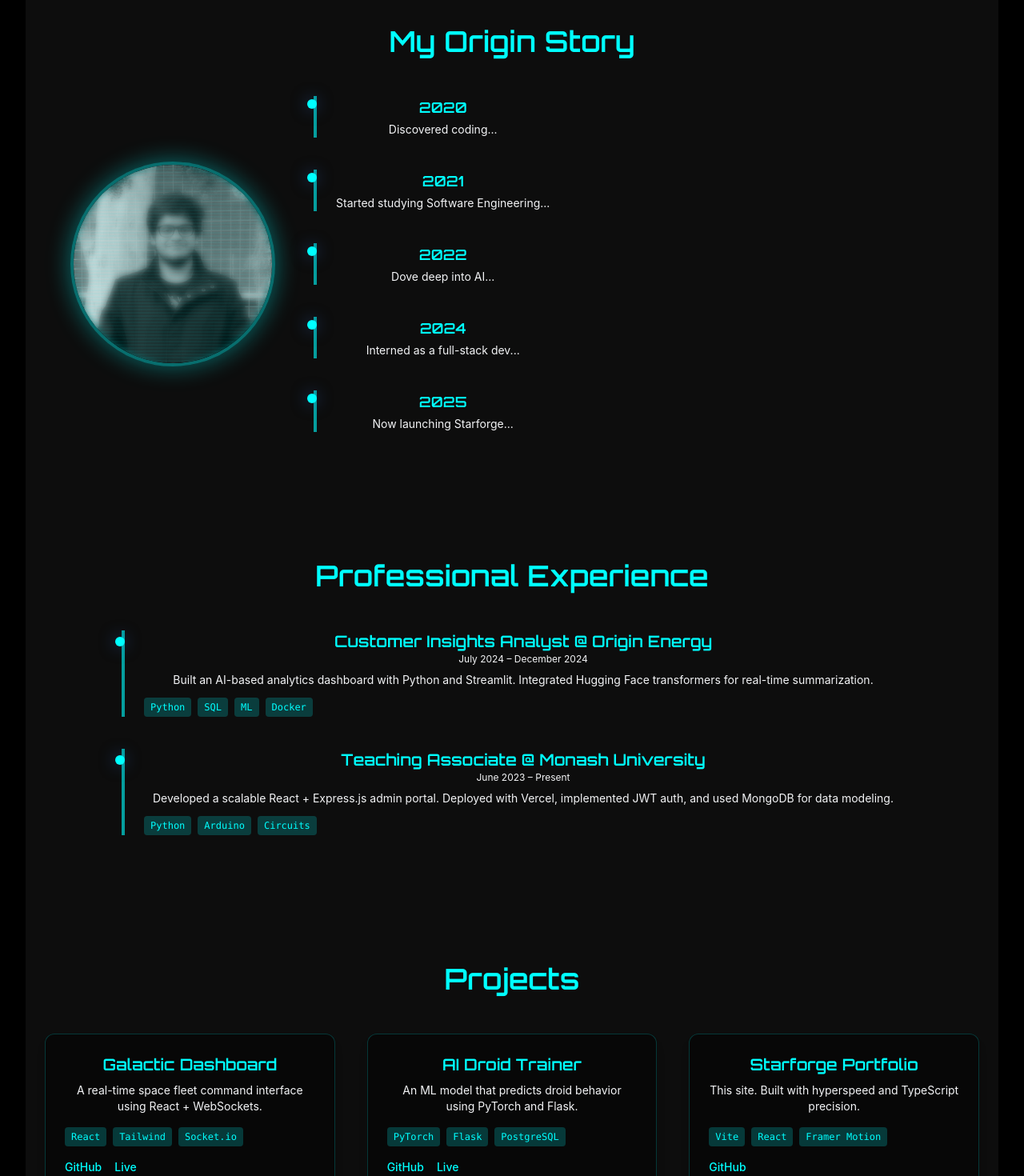
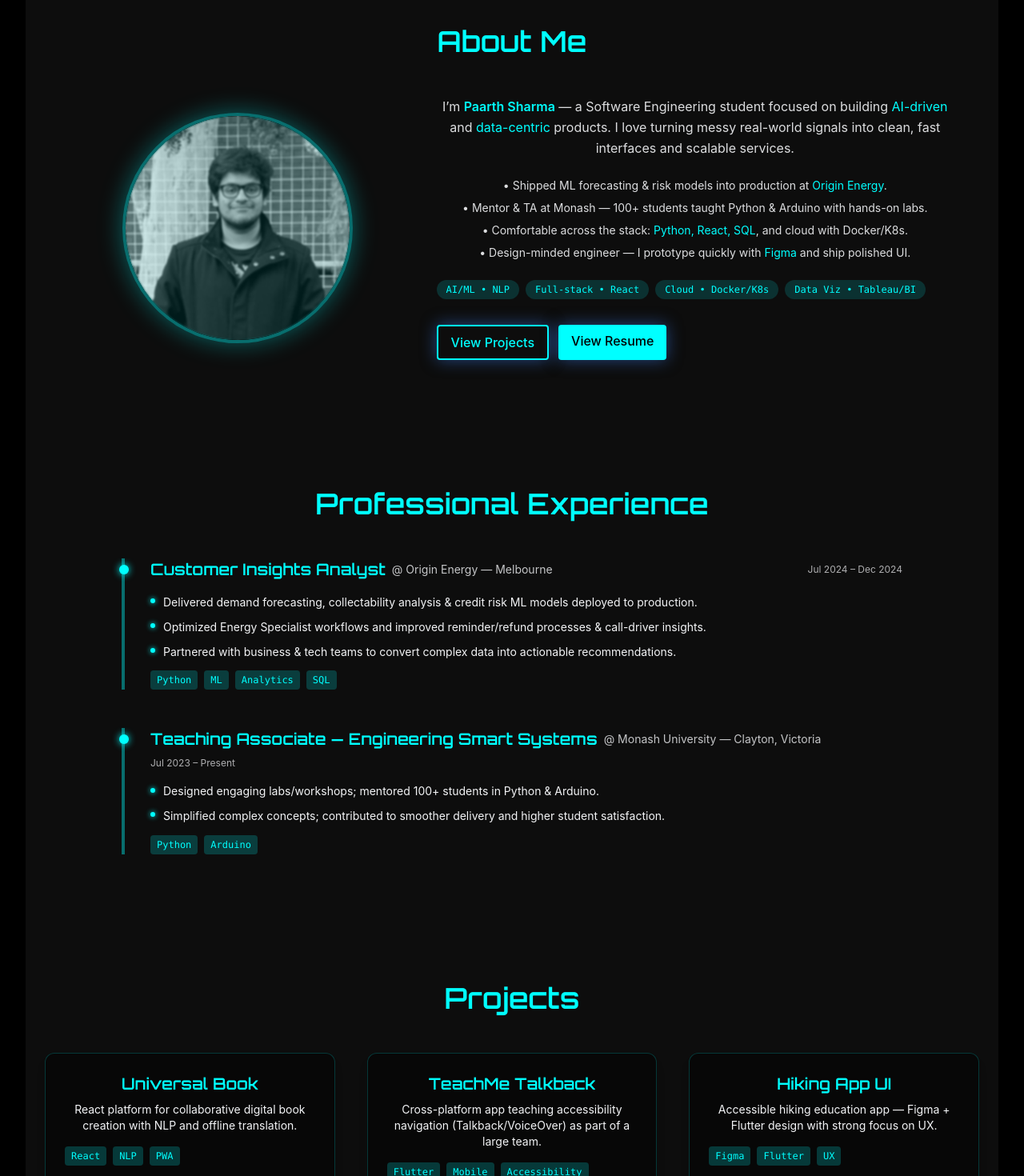
Before and after one commit to PaarthSh4rma/portfolio-website, a React (Vite) app: page / in a window 1280 px wide. Shown: the part 880-2350 px from the top of the page at 80% size. Built offline with nearby package versions, Linux system fonts and the light colour scheme.

Commit message:
iteration one

```diff
--- a/src/sections/About.tsx
+++ b/src/sections/About.tsx
@@ -1,54 +1,88 @@
 // src/sections/About.tsx
 import { motion } from "framer-motion";
-import portrait from "../assets/paarth.jpeg"; // adjust if different file
-
-const timeline = [
-  { year: "2020", text: "Discovered coding..." },
-  { year: "2021", text: "Started studying Software Engineering..." },
-  { year: "2022", text: "Dove deep into AI..." },
-  { year: "2024", text: "Interned as a full-stack dev..." },
-  { year: "2025", text: "Now launching Starforge..." },
-];
+import portrait from "../assets/paarth.jpeg"; // change if different
 
 export default function About() {
   return (
     <section id="about" className="py-20 px-6 max-w-6xl mx-auto">
       <h2 className="text-4xl font-display text-saberTeal mb-12 text-center drop-shadow-glow">
-        My Origin Story
+        About Me
       </h2>
 
-      <div className="flex flex-col md:flex-row items-center gap-12">
-        {/* Hologram Portrait */}
+      <div className="grid grid-cols-1 md:grid-cols-5 gap-10 items-center">
+        {/* Hologram portrait (optional) */}
         <motion.div
-  className="relative w-64 h-64 rounded-full overflow-hidden border-4 border-saberTeal/40 shadow-[0_0_30px_rgba(0,255,255,0.4)] hologram"
-  whileHover={{ scale: 1.05, rotate: 1 }}
-  transition={{ type: 'spring', stiffness: 200 }}
+          whileHover={{ scale: 1.04, rotate: 0.5 }}
+          transition={{ type: "spring", stiffness: 220 }}
+          className="relative md:col-span-2 aspect-square w-60 md:w-72 mx-auto rounded-full overflow-hidden
+                     border-4 border-saberTeal/40 shadow-[0_0_30px_rgba(0,255,255,0.35)]"
         >
           <img
             src={portrait}
-    alt="Paarth Avatar"
-    className="w-full h-full object-cover grayscale hover:grayscale-0 transition duration-300 rounded-full"
+            alt="Paarth"
+            className="w-full h-full object-cover rounded-full grayscale hover:grayscale-0 transition duration-300"
           />
-  <div className="absolute inset-0 bg-saberTeal/10 backdrop-blur-sm animate-pulse pointer-events-none z-0" />
+          <div className="absolute inset-0 bg-saberTeal/10 backdrop-blur-[1px] pointer-events-none" />
         </motion.div>
 
-        {/* Timeline */}
-        <div className="space-y-10">
-          {timeline.map((entry, i) => (
+        {/* Copy */}
         <motion.div
-              key={i}
-              initial={{ opacity: 0, x: -30 }}
-              whileInView={{ opacity: 1, x: 0 }}
-              transition={{ duration: 0.8, delay: i * 0.2 }}
+          initial={{ opacity: 0, y: 20 }}
+          whileInView={{ opacity: 1, y: 0 }}
           viewport={{ once: true }}
-              className="border-l-4 border-saberTeal/60 pl-6 relative"
+          transition={{ duration: 0.7 }}
+          className="md:col-span-3 space-y-6"
         >
-              <span className="absolute -left-3 top-1 w-3 h-3 bg-saberTeal rounded-full shadow-glow" />
-              <h3 className="text-saberTeal font-display text-lg mb-1">{entry.year}</h3>
-              <p className="text-starWhite text-sm">{entry.text}</p>
-            </motion.div>
+          <p className="text-starWhite/90 leading-relaxed">
+            I’m <span className="text-saberTeal font-semibold">Paarth Sharma</span> —
+            a Software Engineering student focused on building
+            <span className="text-saberTeal"> AI-driven</span> and
+            <span className="text-saberTeal"> data-centric</span> products. I love turning
+            messy real-world signals into clean, fast interfaces and scalable services.
+          </p>
+
+          <ul className="space-y-2 text-sm text-starWhite/90">
+            <li>• Shipped ML forecasting & risk models into production at <span className="text-saberTeal">Origin Energy</span>.</li>
+            <li>• Mentor & TA at Monash — 100+ students taught Python & Arduino with hands-on labs.</li>
+            <li>• Comfortable across the stack: <span className="text-saberTeal">Python, React, SQL</span>, and cloud with Docker/K8s.</li>
+            <li>• Design-minded engineer — I prototype quickly with <span className="text-saberTeal">Figma</span> and ship polished UI.</li>
+          </ul>
+
+          {/* Quick stats */}
+          <div className="flex flex-wrap gap-2">
+            {[
+              "AI/ML • NLP",
+              "Full-stack • React",
+              "Cloud • Docker/K8s",
+              "Data Viz • Tableau/BI",
+            ].map((chip) => (
+              <span
+                key={chip}
+                className="bg-saberTeal/15 text-saberTeal px-3 py-1 rounded-full text-xs font-mono"
+              >
+                {chip}
+              </span>
             ))}
           </div>
+
+          {/* CTAs */}
+          <div className="flex gap-3 pt-2">
+            <a
+              href="#projects"
+              className="px-4 py-2 border-2 border-saberTeal text-saberTeal rounded hover:bg-saberTeal hover:text-black transition shadow-glow"
+            >
+              View Projects
+            </a>
+            <a
+              href="/../Paarth_Resume.pdf"
+              target="_blank"
+              rel="noopener noreferrer"
+              className="px-4 py-2 bg-saberTeal text-black rounded hover:opacity-90 transition shadow-glow"
+            >
+              View Resume
+            </a>
+          </div>
+        </motion.div>
       </div>
     </section>
   );
--- a/src/sections/Experience.tsx
+++ b/src/sections/Experience.tsx
@@ -5,51 +5,84 @@ const experiences = [
   {
     title: "Customer Insights Analyst",
     company: "Origin Energy",
-    duration: "July 2024 – December 2024",
-    description:
-      "Built an AI-based analytics dashboard with Python and Streamlit. Integrated Hugging Face transformers for real-time summarization.",
-    tech: ["Python", "SQL", "ML", "Docker"],
+    location: "Melbourne",
+    duration: "Jul 2024 – Dec 2024",
+    bullets: [
+      "Delivered demand forecasting, collectability analysis & credit risk ML models deployed to production.",
+      "Optimized Energy Specialist workflows and improved reminder/refund processes & call-driver insights.",
+      "Partnered with business & tech teams to convert complex data into actionable recommendations.",
+    ],
+    tech: ["Python", "ML", "Analytics", "SQL"],
   },
   {
-    title: "Teaching Associate",
+    title: "Teaching Associate — Engineering Smart Systems",
     company: "Monash University",
-    duration: "June 2023 – Present",
-    description:
-      "Developed a scalable React + Express.js admin portal. Deployed with Vercel, implemented JWT auth, and used MongoDB for data modeling.",
-    tech: ["Python", "Arduino", "Circuits"],
+    location: "Clayton, Victoria",
+    duration: "Jul 2023 – Present",
+    bullets: [
+      "Designed engaging labs/workshops; mentored 100+ students in Python & Arduino.",
+      "Simplified complex concepts; contributed to smoother delivery and higher student satisfaction.",
+    ],
+    tech: ["Python", "Arduino"],
   },
 ];
 
 export default function Experience() {
   return (
-    <section id="experience" className="py-20 px-6 max-w-5xl mx-auto">
+    <section id="experience" className="py-20 px-6 max-w-5xl mx-auto text-left">
       <h2 className="text-4xl font-display text-saberTeal mb-12 text-center drop-shadow-glow">
         Professional Experience
       </h2>
 
-      <div className="space-y-10">
+      <div className="space-y-12">
         {experiences.map((exp, i) => (
           <motion.div
             key={i}
-            initial={{ opacity: 0, y: 30 }}
+            initial={{ opacity: 0, y: 20 }}
             whileInView={{ opacity: 1, y: 0 }}
-            transition={{ duration: 0.8, delay: i * 0.2 }}
+            transition={{ duration: 0.8, delay: i * 0.1 }}
             viewport={{ once: true }}
-            className="border-l-4 border-saberTeal/60 pl-6 relative"
+            className="relative pl-8 border-l-4 border-saberTeal/40"
           >
-            <span className="absolute -left-3 top-2 w-3 h-3 bg-saberTeal rounded-full shadow-glow" />
-            <h3 className="text-xl font-display text-saberTeal font-semibold">
-              {exp.title} @ {exp.company}
-            </h3>
-            <p className="text-xs text-starWhite mb-2">{exp.duration}</p>
-            <p className="text-sm text-starWhite mb-3">{exp.description}</p>
-            <div className="flex flex-wrap gap-2">
-              {exp.tech.map((tech, j) => (
+            {/* Glowing dot on the line */}
+            <span className="absolute -left-[7px] top-2 w-3 h-3 bg-saberTeal rounded-full shadow-[0_0_10px_#00FFFF]" />
+
+            {/* Header row */}
+            <div className="flex flex-wrap items-center justify-between gap-2">
+              <div className="flex flex-wrap items-center gap-2">
+                <h3 className="text-xl font-display text-saberTeal font-semibold">
+                  {exp.title}
+                </h3>
+                <span className="text-starWhite/80 text-sm">
+                  @ {exp.company} — {exp.location}
+                </span>
+              </div>
+              <span className="text-xs text-starWhite/70 whitespace-nowrap">
+                {exp.duration}
+              </span>
+            </div>
+
+            {/* Perfectly aligned custom bullets */}
+            <ul className="mt-4 space-y-2">
+              {exp.bullets.map((b, idx) => (
+                <li
+                  key={idx}
+                  className="relative pl-4 text-sm text-starWhite leading-relaxed"
+                >
+                  <span className="absolute left-0 top-[0.45em] block h-1.5 w-1.5 rounded-full bg-saberTeal shadow-[0_0_6px_#00FFFF]" />
+                  {b}
+                </li>
+              ))}
+            </ul>
+
+            {/* Tech chips */}
+            <div className="flex flex-wrap gap-2 mt-3">
+              {exp.tech.map((t, j) => (
                 <span
                   key={j}
                   className="bg-saberTeal/20 text-saberTeal px-2 py-1 rounded text-xs font-mono"
                 >
-                  {tech}
+                  {t}
                 </span>
               ))}
             </div>
--- a/src/sections/Projects.tsx
+++ b/src/sections/Projects.tsx
@@ -1,27 +1,46 @@
-// src/sections/Projects.tsx
 import { motion } from "framer-motion";
 
 const projects = [
   {
-    title: "Galactic Dashboard",
-    description: "A real-time space fleet command interface using React + WebSockets.",
-    tech: ["React", "Tailwind", "Socket.io"],
-    github: "https://github.com/yourname/project-1",
-    live: "https://your-live-link-1.com",
+    title: "Universal Book",
+    description:
+      "React platform for collaborative digital book creation with NLP and offline translation.",
+    tech: ["React", "NLP", "PWA"],
+    github: "", // add if public
+    live: "",   // add demo link if available
   },
   {
-    title: "AI Droid Trainer",
-    description: "An ML model that predicts droid behavior using PyTorch and Flask.",
-    tech: ["PyTorch", "Flask", "PostgreSQL"],
-    github: "https://github.com/yourname/project-2",
-    live: "https://your-live-link-2.com",
+    title: "TeachMe Talkback",
+    description:
+      "Cross-platform app teaching accessibility navigation (Talkback/VoiceOver) as part of a large team.",
+    tech: ["Flutter", "Mobile", "Accessibility"],
+    github: "",
+    live: "",
   },
   {
-    title: "Starforge Portfolio",
-    description: "This site. Built with hyperspeed and TypeScript precision.",
-    tech: ["Vite", "React", "Framer Motion"],
-    github: "https://github.com/yourname/starforge-portfolio",
-    live: "#",
+    title: "Hiking App UI",
+    description:
+      "Accessible hiking education app — Figma + Flutter design with strong focus on UX.",
+    tech: ["Figma", "Flutter", "UX"],
+    github: "",
+    live: "https://www.figma.com/file/12xfKOwLILQK1xLCeKQret/Assignment-3?type=design&node-id=0%3A1",
+  },
+  {
+    title: "AI Search-Based Pacman Controller",
+    description:
+      "Automated controller for Pacman puzzles using classic search algorithms.",
+    tech: ["AI", "Search", "Python"],
+    github: "",
+    live: "",
+  },
+  // Optional: Student Teams / Research highlight
+  {
+    title: "Monash DeepNeuron — Project Lead / HPC Engineer",
+    description:
+      "Led student AI/HPC initiatives; contributed to training pipelines and cluster work.",
+    tech: ["HPC", "AI/ML", "Python"],
+    github: "",
+    live: "",
   },
 ];
 
@@ -39,9 +58,7 @@ export default function Projects() {
             whileHover={{ scale: 1.03 }}
             transition={{ type: "spring", stiffness: 200 }}
           >
-            <h3 className="text-xl font-display text-saberTeal mb-2">
-              {project.title}
-            </h3>
+            <h3 className="text-xl font-display text-saberTeal mb-2">{project.title}</h3>
             <p className="text-starWhite text-sm mb-4">{project.description}</p>
             <div className="flex flex-wrap gap-2 mb-4">
               {project.tech.map((tech, i) => (
@@ -54,6 +71,7 @@ export default function Projects() {
               ))}
             </div>
             <div className="flex space-x-4">
+              {project.github && (
                 <a
                   href={project.github}
                   target="_blank"
@@ -61,7 +79,8 @@ export default function Projects() {
                 >
                   GitHub
                 </a>
-              {project.live !== "#" && (
+              )}
+              {project.live && (
                 <a
                   href={project.live}
                   target="_blank"
--- a/src/sections/Skills.tsx
+++ b/src/sections/Skills.tsx
@@ -1,41 +1,61 @@
 // src/sections/Skills.tsx
 import { motion } from "framer-motion";
 import {
-    SiTypescript,
-    SiPython,
-    SiJavascript,
-    SiReact,
-    SiTailwindcss,
-    SiPytorch,
-    SiGithub,
-    SiDocker,
-    SiVite,
+  SiPython, SiCplusplus, SiMysql,
+  SiPandas, SiScikitlearn, SiTensorflow,
+  SiReact, SiFlutter,
+  SiDocker, SiKubernetes, SiAwslambda,
+  SiTableau,
+  SiFigma
 } from "react-icons/si";
+import { FaJava } from "react-icons/fa";
+import { LuChartNoAxesCombined } from "react-icons/lu";
 
 
 const skills = [
   {
-        category: "Languages",
+    category: "Programming & Development",
     items: [
-            { name: "TypeScript", level: 90, icon: <SiTypescript /> },
-            { name: "Python", level: 85, icon: <SiPython /> },
-            { name: "JavaScript", level: 80, icon: <SiJavascript /> },
+      { name: "Python", level: 90, icon: <SiPython /> },
+      { name: "Java", level: 80, icon: <FaJava /> },
+      { name: "C/C++", level: 75, icon: <SiCplusplus /> },
+      { name: "SQL", level: 80, icon: <SiMysql /> },
     ],
   },
   {
-        category: "Frameworks",
+    category: "AI / ML / NLP",
     items: [
-            { name: "React", level: 90, icon: <SiReact /> },
-            { name: "TailwindCSS", level: 85, icon: <SiTailwindcss /> },
-            { name: "PyTorch", level: 75, icon: <SiPytorch /> },
+      { name: "Machine Learning", level: 85, icon: <SiScikitlearn /> },
+      { name: "NLP", level: 80, icon: <SiTensorflow /> },
+      { name: "Analytics & Modeling", level: 80, icon: <SiPandas /> },
     ],
   },
   {
-        category: "Tools",
+    category: "Web & App",
     items: [
-            { name: "Git & GitHub", level: 90, icon: <SiGithub /> },
-            { name: "Docker", level: 70, icon: <SiDocker /> },
-            { name: "Vite", level: 80, icon: <SiVite /> },
+      { name: "React", level: 85, icon: <SiReact /> },
+      { name: "Flutter (cross-platform)", level: 70, icon: <SiFlutter /> },
+    ],
+  },
+  {
+    category: "Cloud & DevOps",
+    items: [
+      { name: "Docker", level: 80, icon: <SiDocker /> },
+      { name: "Kubernetes", level: 65, icon: <SiKubernetes /> },
+      { name: "Azure / AWS", level: 70, icon: <SiAwslambda /> },
+    ],
+  },
+  {
+    category: "Data & Viz",
+    items: [
+      { name: "Tableau", level: 75, icon: <SiTableau /> },
+      { name: "Power BI", level: 75, icon: <LuChartNoAxesCombined /> },
+    ],
+  },
+  {
+    category: "UI/UX & Tools",
+    items: [
+      { name: "Figma", level: 80, icon: <SiFigma /> },
     ],
   },
 ];
@@ -46,7 +66,6 @@ export default function Skills() {
       <h2 className="text-4xl font-display text-saberTeal mb-12 text-center drop-shadow-glow">
         Skills & Stack
       </h2>
-
       <motion.div
         initial={{ opacity: 0, y: 50 }}
         whileInView={{ opacity: 1, y: 0 }}
@@ -61,16 +80,10 @@ export default function Skills() {
               {group.items.map((skill, j) => (
                 <div key={j}>
                   <div className="flex justify-between items-center text-sm text-starWhite">
-                <div className="flex items-center gap-2">
-                  <motion.div
-                    whileHover={{ scale: 1.2 }}
-                    transition={{ type: "spring", stiffness: 300 }}
-                    className="text-saberTeal text-lg hover:drop-shadow-glow"
-                  >
-                    {skill.icon}
-                  </motion.div>
-                  <span>{skill.name}</span>
-                </div>
+                    <span className="flex items-center gap-2">
+                      <span className="text-saberTeal text-lg">{skill.icon}</span>
+                      {skill.name}
+                    </span>
                     <span>{skill.level}%</span>
                   </div>
                   <div className="w-full bg-gray-800 rounded-full h-2 mt-1 overflow-hidden">
@@ -78,7 +91,7 @@ export default function Skills() {
                       className="h-full bg-saberTeal"
                       initial={{ width: 0 }}
                       whileInView={{ width: `${skill.level}%` }}
-                  transition={{ duration: 1.5, delay: j * 0.1 }}
+                      transition={{ duration: 1.2, delay: j * 0.06 }}
                       viewport={{ once: true }}
                       style={{ boxShadow: "0 0 10px rgba(0, 255, 255, 0.6)" }}
                     />
@@ -90,6 +103,5 @@ export default function Skills() {
         ))}
       </motion.div>
     </section>
-
   );
 }
```
Also changed, not shown: src/components/Navbar.tsx (+10 -0 lines), src/sections/Contact.tsx (+82 -9 lines), 1 other file (tests, documents, lock files or other folders). Lines whose indentation alone changed are shown as unchanged.
